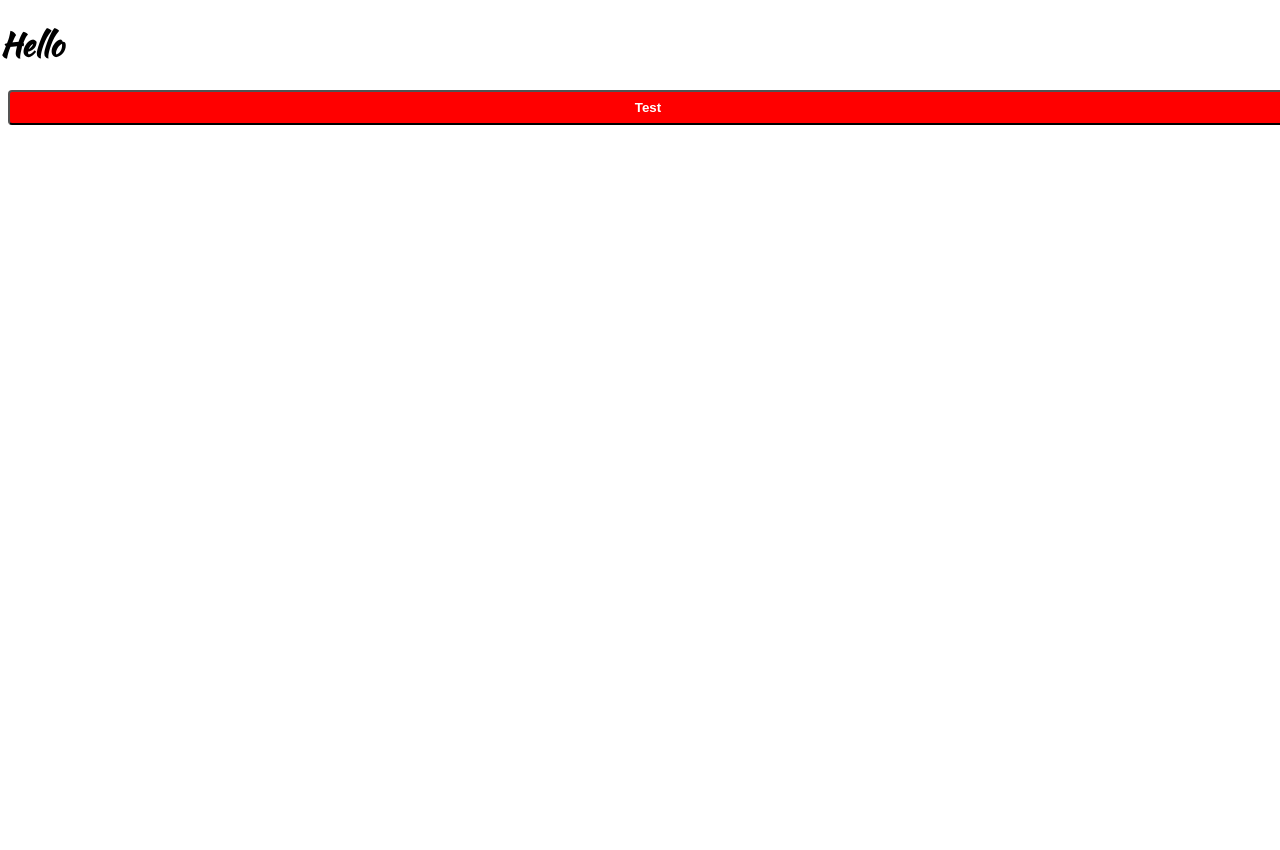
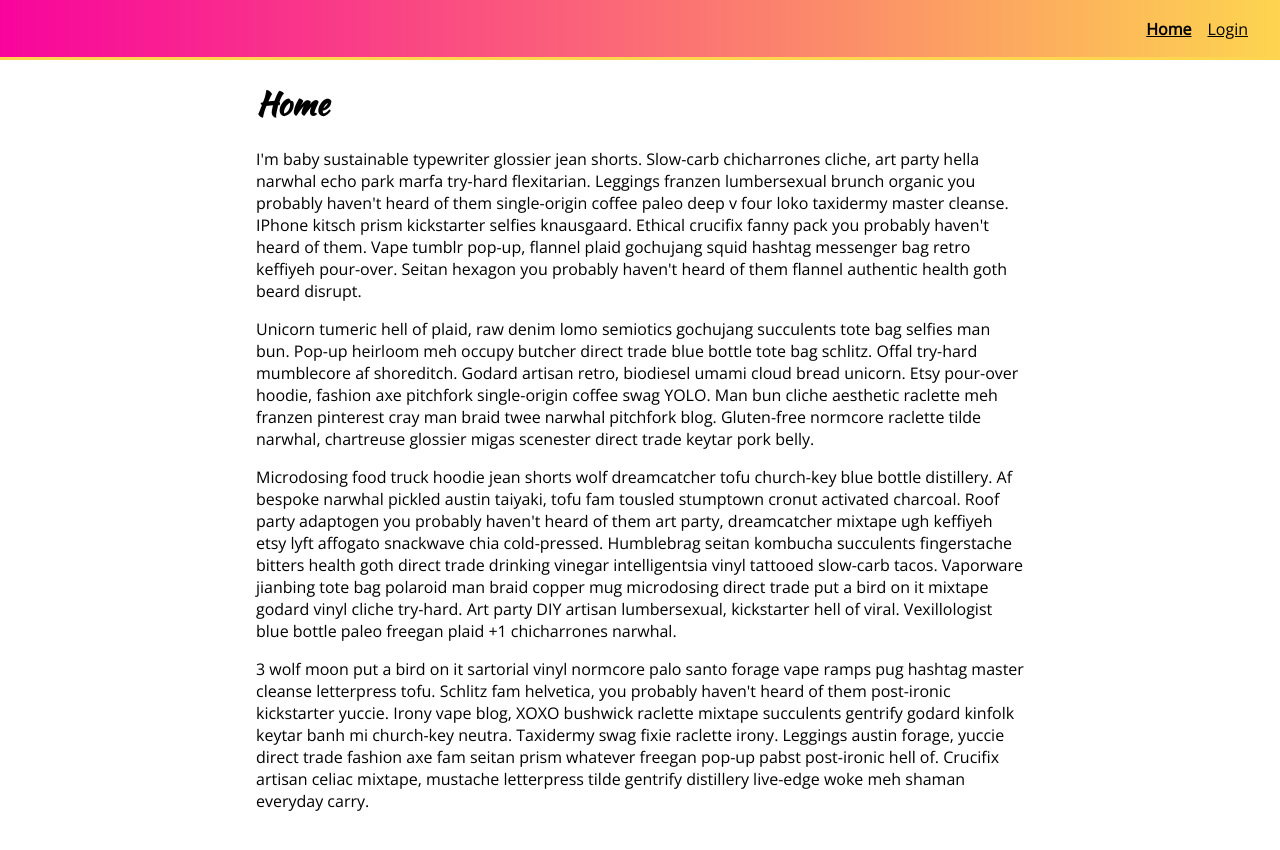
Before and after one commit to NickanBagherpour/styled-component-v5, a React (Create React App) app: page / in a window 1280 px wide. Shown: the top 850 px of the page. Before the commit the page ends 821 px from the top, so only its background shows below. Built offline with nearby package versions, Linux system fonts and the light colour scheme.

Commit message:
feat: add Header,PageLayout,...

```diff
--- a/src/components/App.js
+++ b/src/components/App.js
@@ -1,5 +1,7 @@
-import { Button } from "components/common";
-import { createGlobalStyle, ThemeProvider } from "styled-components";
+import { createGlobalStyle } from "styled-components";
+import { BrowserRouter, Routes, Route } from "react-router-dom";
+import Login from "components/pages/Login";
+import Home from "components/pages/Home";
 
 const GlobalStyle = createGlobalStyle`
 	body{
@@ -15,8 +17,12 @@
   return (
     <>
       <GlobalStyle />
-      <h1>Hello</h1>
-      <Button>Test</Button>
+      <BrowserRouter>
+        <Routes>
+          <Route path="/login" element={<Login />} />
+          <Route path="/" element={<Home />} />
+        </Routes>
+      </BrowserRouter>
     </>
   );
 };
--- /dev/null
+++ b/src/components/common/Header.js
@@ -0,0 +1,94 @@
+import React, { useState } from "react";
+import styled from "styled-components";
+import { Link as ReactRouterDomLink, useLocation } from "react-router-dom";
+
+const HeaderWrapper = styled.header`
+  height: 60px;
+  width: 100%;
+  box-sizing: border-box;
+  display: flex;
+  padding: 0 16px;
+  position: fixed;
+  top: 0;
+  background-image: linear-gradient(to right, #f8049c, #fdd54f);
+  border-bottom: 3px solid #fdd54f;
+`;
+
+const Menu = styled.nav`
+  display: ${(p) => (p.open ? "block" : "none")};
+  font-family: "Open Sans";
+  position: absolute;
+  width: 100%;
+  top: 60px;
+  left: 0;
+  padding: 8px;
+  box-sizing: border-box;
+  border-bottom: 3px solid #fdd54f;
+  background: white;
+  @media (min-width: 768px) {
+    display: flex;
+    background: none;
+    left: initial;
+    top: initial;
+    margin: auto 0 auto auto;
+    border-bottom: none;
+    position: relative;
+    width: initial;
+  }
+`;
+
+const Link = ({ isActive, children, ...props }) => {
+  return <ReactRouterDomLink {...props}>{children}</ReactRouterDomLink>;
+};
+
+const StyledLink = styled(Link)`
+  padding: 4px 8px;
+  display: block;
+  text-align: center;
+  box-sizing: border-box;
+  margin: auto 0;
+  font-weight: ${(p) => (p.isActive ? "bold" : "normal")};
+  color: black;
+`;
+
+const MobileMenuIcon = styled.div`
+  margin: auto 0 auto auto;
+  width: 25px;
+  min-width: 25px;
+  padding: 5px;
+  cursor: pointer;
+  > div {
+    height: 3px;
+    background: black;
+    margin: 5px 0;
+    width: 100%;
+  }
+  @media (min-width: 768px) {
+    display: none;
+  }
+`;
+
+const Header = () => {
+  const { pathname } = useLocation();
+  const [menuOpen, setMenuOpen] = useState(false);
+
+  return (
+    <HeaderWrapper>
+      <MobileMenuIcon onClick={() => setMenuOpen((s) => !s)}>
+        <div />
+        <div />
+        <div />
+      </MobileMenuIcon>
+      <Menu open={menuOpen}>
+        <StyledLink to="/" isActive={pathname === "/"}>
+          Home
+        </StyledLink>
+        <StyledLink to="/login" isActive={pathname === "/login"}>
+          Login
+        </StyledLink>
+      </Menu>
+    </HeaderWrapper>
+  );
+};
+
+export {Header};
--- /dev/null
+++ b/src/components/common/PageLayout.js
@@ -0,0 +1,31 @@
+import React from "react";
+import styled from "styled-components";
+
+import { Header } from "./Header";
+
+const Content = styled.main`
+  max-width: 800px;
+  margin: 80px auto 0 auto;
+  padding: 0 16px;
+  box-sizing: border-box;
+  font-family: "Open Sans";
+  h1,
+  h2,
+  h3,
+  h4,
+  h5,
+  h6 {
+    font-family: "Kaushan Script";
+  }
+`;
+
+const PageLayout = ({ children }) => {
+  return (
+    <>
+      <Header />
+      <Content>{children}</Content>
+    </>
+  );
+};
+
+export {PageLayout};
--- a/src/components/common/index.js
+++ b/src/components/common/index.js
@@ -1 +1,3 @@
 export * from './Button';
+export * from './PageLayout';
+export * from './Header';
--- /dev/null
+++ b/src/components/pages/Home.js
@@ -0,0 +1,45 @@
+import React from "react";
+import { PageLayout } from "components/common";
+
+const Home = () => {
+  return (
+    <PageLayout>
+      <h1>Home</h1>
+      <p>
+        I'm baby sustainable typewriter glossier jean shorts. Slow-carb chicharrones cliche, art party hella narwhal
+        echo park marfa try-hard flexitarian. Leggings franzen lumbersexual brunch organic you probably haven't heard of
+        them single-origin coffee paleo deep v four loko taxidermy master cleanse. IPhone kitsch prism kickstarter
+        selfies knausgaard. Ethical crucifix fanny pack you probably haven't heard of them. Vape tumblr pop-up, flannel
+        plaid gochujang squid hashtag messenger bag retro keffiyeh pour-over. Seitan hexagon you probably haven't heard
+        of them flannel authentic health goth beard disrupt.
+      </p>
+      <p>
+        Unicorn tumeric hell of plaid, raw denim lomo semiotics gochujang succulents tote bag selfies man bun. Pop-up
+        heirloom meh occupy butcher direct trade blue bottle tote bag schlitz. Offal try-hard mumblecore af shoreditch.
+        Godard artisan retro, biodiesel umami cloud bread unicorn. Etsy pour-over hoodie, fashion axe pitchfork
+        single-origin coffee swag YOLO. Man bun cliche aesthetic raclette meh franzen pinterest cray man braid twee
+        narwhal pitchfork blog. Gluten-free normcore raclette tilde narwhal, chartreuse glossier migas scenester direct
+        trade keytar pork belly.
+      </p>
+      <p>
+        Microdosing food truck hoodie jean shorts wolf dreamcatcher tofu church-key blue bottle distillery. Af bespoke
+        narwhal pickled austin taiyaki, tofu fam tousled stumptown cronut activated charcoal. Roof party adaptogen you
+        probably haven't heard of them art party, dreamcatcher mixtape ugh keffiyeh etsy lyft affogato snackwave chia
+        cold-pressed. Humblebrag seitan kombucha succulents fingerstache bitters health goth direct trade drinking
+        vinegar intelligentsia vinyl tattooed slow-carb tacos. Vaporware jianbing tote bag polaroid man braid copper mug
+        microdosing direct trade put a bird on it mixtape godard vinyl cliche try-hard. Art party DIY artisan
+        lumbersexual, kickstarter hell of viral. Vexillologist blue bottle paleo freegan plaid +1 chicharrones narwhal.
+      </p>
+      <p>
+        3 wolf moon put a bird on it sartorial vinyl normcore palo santo forage vape ramps pug hashtag master cleanse
+        letterpress tofu. Schlitz fam helvetica, you probably haven't heard of them post-ironic kickstarter yuccie.
+        Irony vape blog, XOXO bushwick raclette mixtape succulents gentrify godard kinfolk keytar banh mi church-key
+        neutra. Taxidermy swag fixie raclette irony. Leggings austin forage, yuccie direct trade fashion axe fam seitan
+        prism whatever freegan pop-up pabst post-ironic hell of. Crucifix artisan celiac mixtape, mustache letterpress
+        tilde gentrify distillery live-edge woke meh shaman everyday carry.
+      </p>
+    </PageLayout>
+  );
+};
+
+export default Home;
--- /dev/null
+++ b/src/components/pages/Login.js
@@ -0,0 +1,12 @@
+import React from "react";
+import { PageLayout } from "components/common";
+
+const Login = () => {
+  return (
+    <PageLayout>
+      <h1>Login</h1>
+    </PageLayout>
+  );
+};
+
+export default Login;
```
